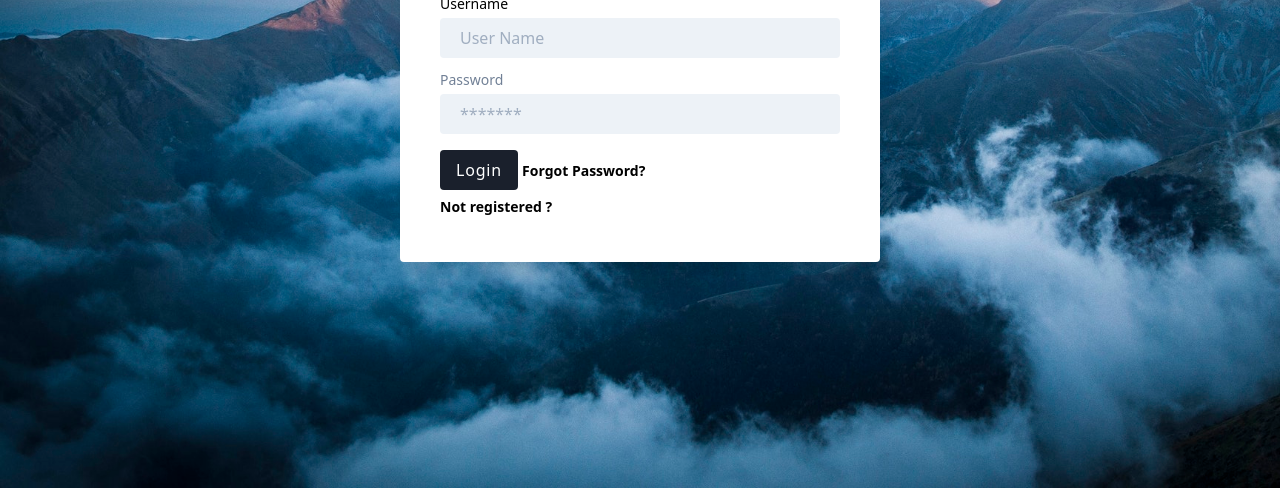
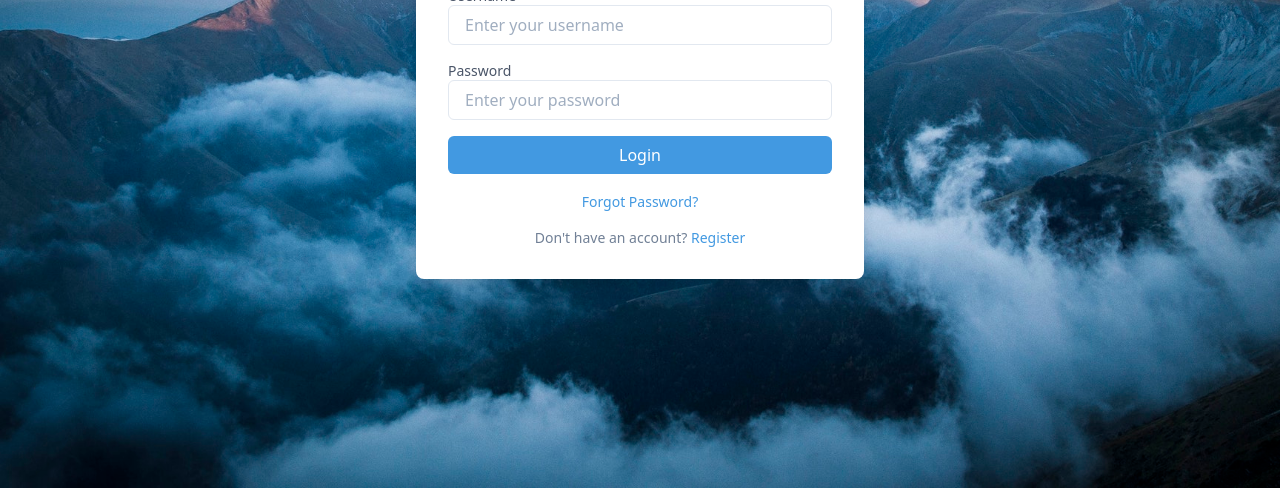
Before and after one commit to ryanzuni/admin, a website built with webpack: page login.html in a window 1280 px wide. Shown: the part 312-800 px from the top of the page. Built offline with nearby package versions, Linux system fonts and the light colour scheme; what tailwindcss-tables would draw is missing.

```diff
--- a/login.html
+++ b/login.html
@@ -1,48 +1,67 @@
-<!doctype html>
+<!DOCTYPE html>
 <html lang="en">
 
 <head>
   <title>Login | Tailwind Admin</title>
   <meta charset="utf-8">
-  <meta name="viewport" content="width=device-width, initial-scale=1, shrink-to-fit=no">
-  <link rel="stylesheet" href="./dist/styles.css">
-  <link rel="stylesheet" href="https://use.fontawesome.com/releases/v5.0.13/css/all.css" integrity="sha384-DNOHZ68U8hZfKXOrtjWvjxusGo9WQnrNx2sqG0tfsghAvtVlRW3tvkXWZh58N9jp"
-    crossorigin="anonymous">
+  <meta name="viewport" content="width=device-width, initial-scale=1.0">
+  <link rel="stylesheet" href="https://cdn.jsdelivr.net/npm/tailwindcss@2.2.19/dist/tailwind.min.css">
   <style>
-  .login{
-    background: url('./dist/images/login-new.jpeg')
+    .login {
+      background: url('./dist/images/login-new.jpeg') no-repeat center center;
+      background-size: cover;
     }
   </style>
 </head>
 
 <body class="h-screen font-sans login bg-cover">
-<div class="container mx-auto h-full flex flex-1 justify-center items-center">
-  <div class="w-full max-w-lg">
-    <div class="leading-loose">
-      <form class="max-w-xl m-4 p-10 bg-white rounded shadow-xl">
-        <p class="text-gray-800 font-medium text-center text-lg font-bold">Login</p>
-        <div class="">
-          <label class="block text-sm text-gray-00" for="username">Username</label>
-          <input class="w-full px-5 py-1 text-gray-700 bg-gray-200 rounded" id="username" name="username" type="text" required="" placeholder="User Name" aria-label="username">
+  <div class="container mx-auto h-full flex justify-center items-center">
+    <div class="w-full max-w-md">
+      <div class="bg-white rounded-lg shadow-lg p-8">
+        <h2 class="text-2xl font-bold text-center text-gray-800 mb-6">Login</h2>
+        <form id="loginForm">
+          <div class="mb-4">
+            <label for="username" class="block text-sm font-medium text-gray-700">Username</label>
+            <input type="text" id="username" name="username" class="w-full px-4 py-2 border border-gray-300 rounded-md focus:ring-blue-500 focus:border-blue-500" placeholder="Enter your username" required>
           </div>
-        <div class="mt-2">
-          <label class="block text-sm text-gray-600" for="password">Password</label>
-          <input class="w-full px-5  py-1 text-gray-700 bg-gray-200 rounded" id="password" name="password" type="text" required="" placeholder="*******" aria-label="password">
+          <div class="mb-4">
+            <label for="password" class="block text-sm font-medium text-gray-700">Password</label>
+            <input type="password" id="password" name="password" class="w-full px-4 py-2 border border-gray-300 rounded-md focus:ring-blue-500 focus:border-blue-500" placeholder="Enter your password" required>
           </div>
-        <div class="mt-4 items-center justify-between">
-          <button class="px-4 py-1 text-white font-light tracking-wider bg-gray-900 rounded" type="submit">Login</button>
-          <a class="inline-block right-0 align-baseline  font-bold text-sm text-500 hover:text-blue-800" href="#">
-            Forgot Password?
-          </a>
+          <div class="flex items-center justify-between mb-4">
+            <button type="submit" class="w-full bg-blue-500 text-white py-2 px-4 rounded-md hover:bg-blue-600 focus:outline-none focus:ring-2 focus:ring-blue-500 focus:ring-offset-2">Login</button>
           </div>
-        <a class="inline-block right-0 align-baseline font-bold text-sm text-500 hover:text-blue-800" href="#">
-          Not registered ?
-        </a>
+          <div class="text-center">
+            <a href="#" class="text-sm text-blue-500 hover:underline">Forgot Password?</a>
+          </div>
+          <div class="text-center mt-4">
+            <p class="text-sm text-gray-600">Don't have an account?
+              <a href="register.html" class="text-blue-500 hover:underline">Register</a>
+            </p>
+          </div>
         </form>
-
       </div>
     </div>
   </div>
+
+  <script>
+    // Handle login form submission
+    document.getElementById('loginForm').addEventListener('submit', function (e) {
+      e.preventDefault();
+
+      // Get username and password values
+      const username = document.getElementById('username').value;
+      const password = document.getElementById('password').value;
+
+      // Simple validation (you can replace this with actual authentication logic)
+      if (username === 'admin' && password === 'password') {
+        // Redirect to dashboard or index.html
+        window.location.href = 'index.html';
+      } else {
+        alert('Invalid username or password. Please try again.');
+      }
+    });
+  </script>
 </body>
 
 </html>
```
Lines whose indentation alone changed are shown as unchanged.
